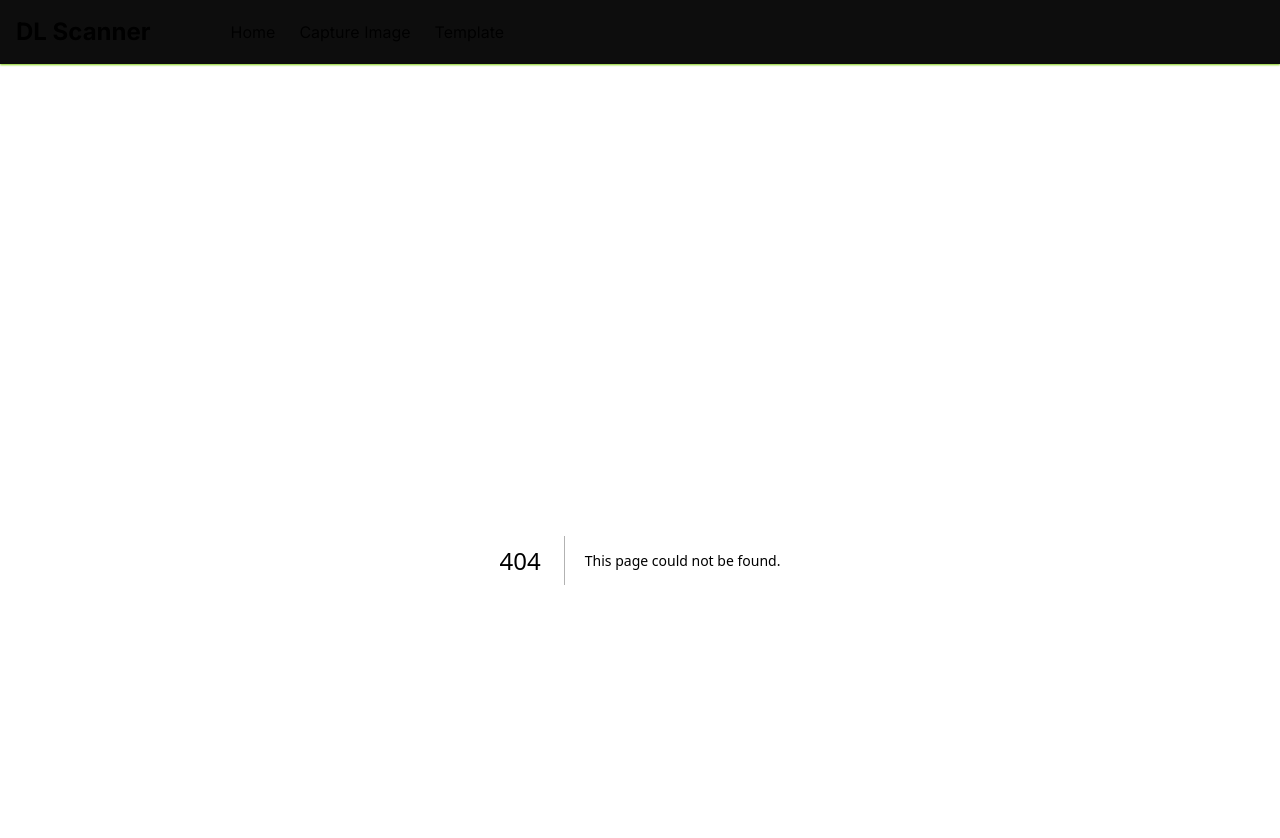
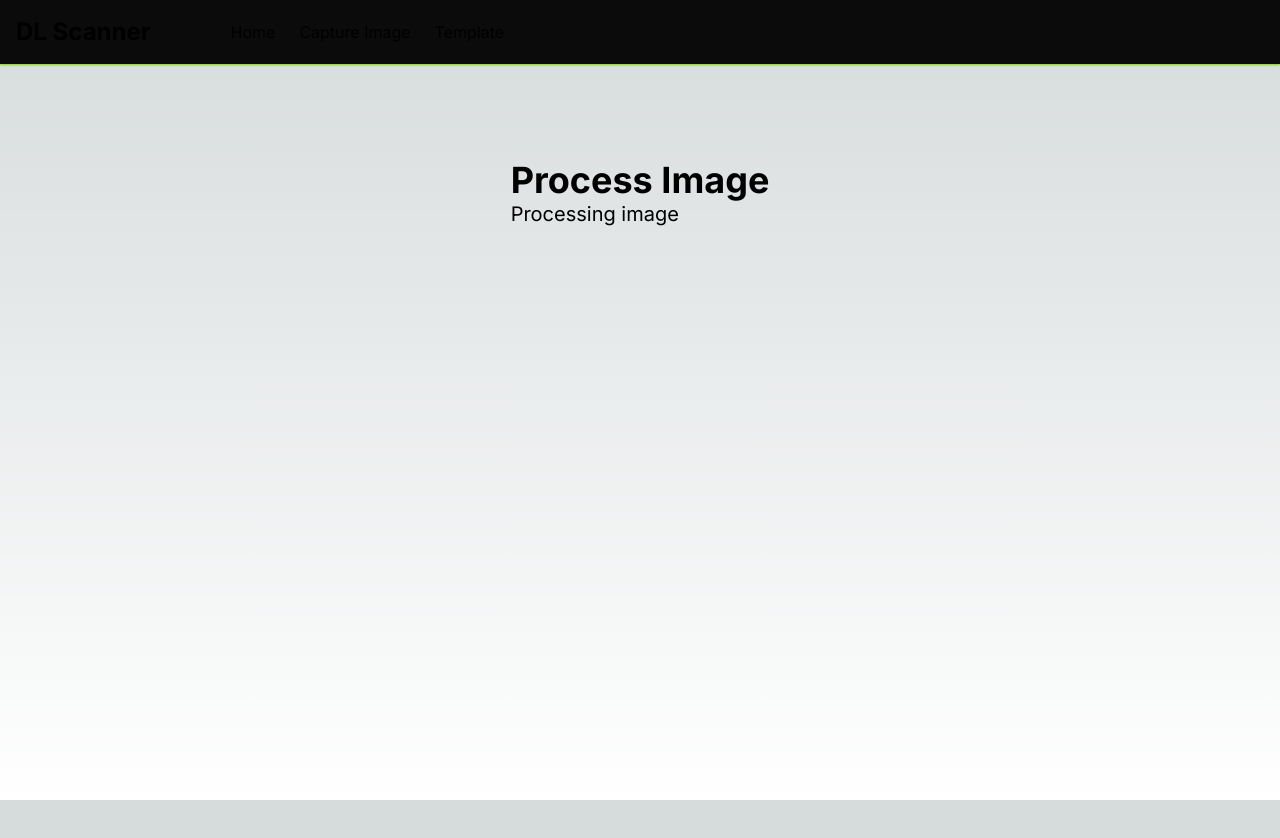
Before and after one commit to yuvenalmash/dl-scan, a Next.js app: page /processImage in a window 1280 px wide. Before the commit this address had no page. Shown: the top 838 px of the page. After the commit the page ends 800 px from the top, so only its background shows below. Built offline with nearby package versions, Linux system fonts and the light colour scheme.

Commit message:
Add processImage page component

```diff
--- /dev/null
+++ b/app/processImage/page.js
@@ -0,0 +1,8 @@
+export default function processImage() {
+  return (
+    <div className="flex flex-col">
+      <h1 className="text-4xl font-bold">Process Image</h1>
+      <p className="text-xl">Processing image</p>
+    </div>
+  );
+}
```
